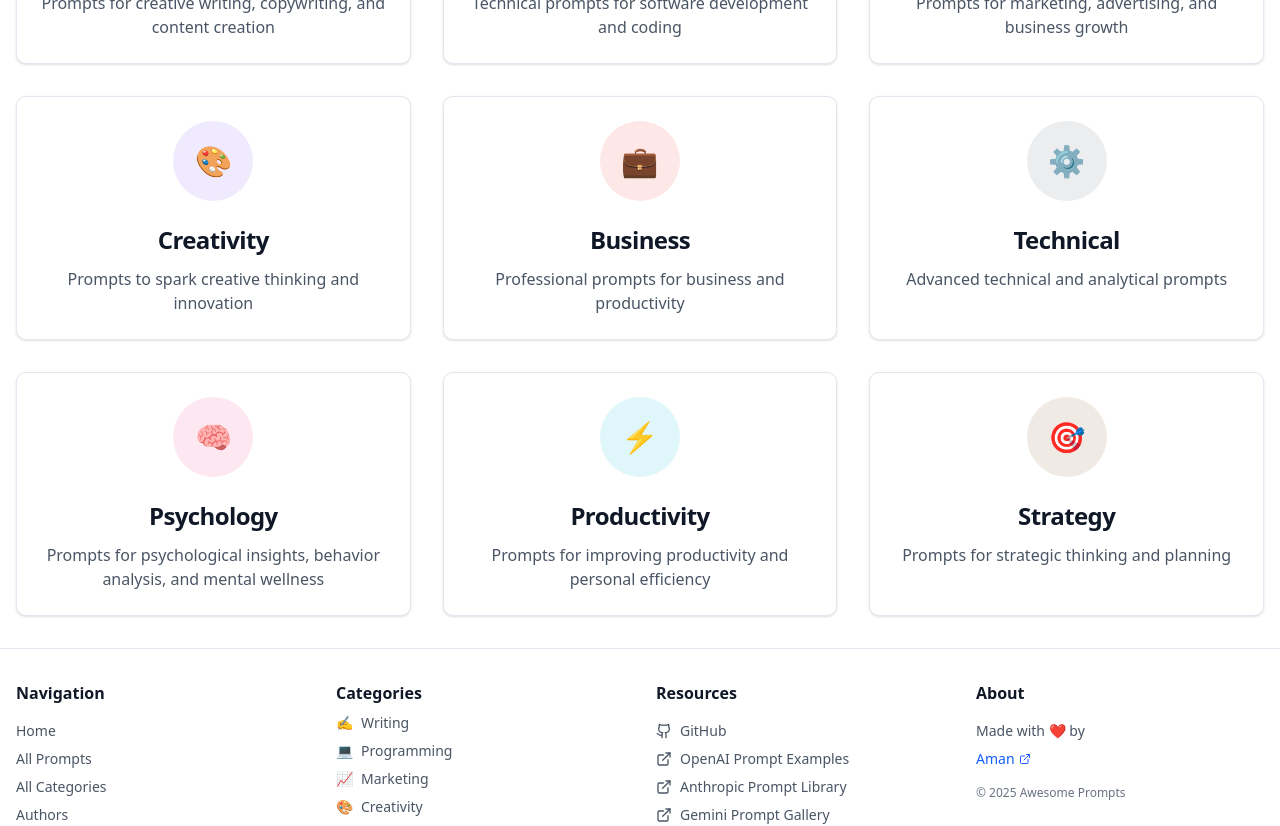
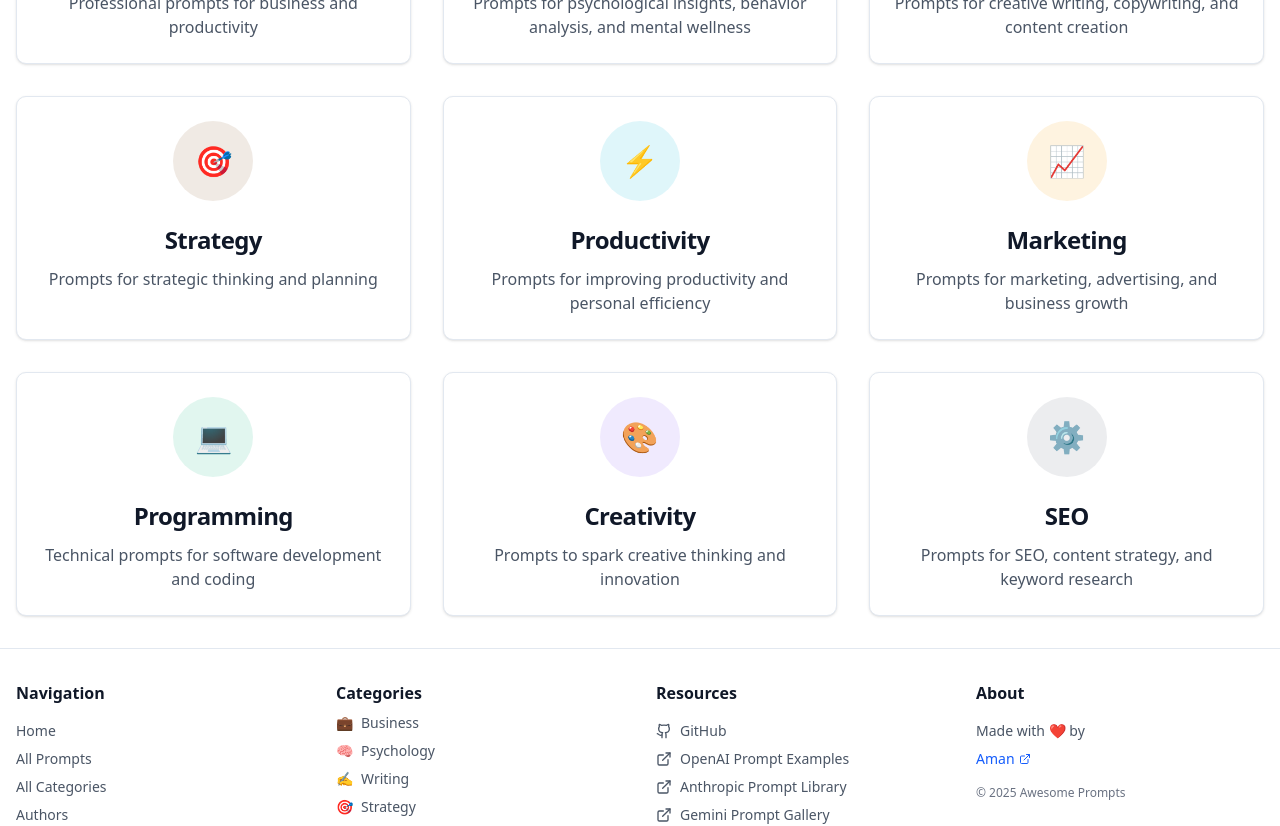
Before and after one commit to onlyoneaman/awesome-prompts, a Next.js app: page /categories in a window 1280 px wide. Shown: the part 440-1266 px from the top of the page. Built offline with nearby package versions, Linux system fonts and the light colour scheme; no server answers.

Commit message:
update categories

```diff
--- a/src/app/categories/[slug]/page.tsx
+++ b/src/app/categories/[slug]/page.tsx
@@ -1,7 +1,7 @@
 import { Metadata } from "next";
 import { notFound } from "next/navigation";
 import { getPromptsByCategory } from "@/lib/content.server";
-import { getCategoryBySlug, sampleCategories } from "@/lib/prompts";
+import { getCategoryBySlug, topCategories } from "@/lib/prompts";
 import { sortPrompts } from "@/lib/content";
 import { PromptCard } from "@/components/prompts/prompt-card";
 import { Button } from "@/components/ui/button";
@@ -108,7 +108,7 @@ export async function generateMetadata({ params }: Props): Promise<Metadata> {
 }
 
 export async function generateStaticParams() {
-  return sampleCategories.map(category => ({
+  return topCategories.map(category => ({
     slug: category.slug,
   }));
 }
@@ -188,7 +188,7 @@ export default async function CategoryPage({ params }: Props) {
       <div className="mt-12 md:mt-16">
         <h2 className="text-xl md:text-2xl font-semibold mb-4 md:mb-6 text-center md:text-left">Explore Other Categories</h2>
         <div className="grid grid-cols-2 md:grid-cols-3 lg:grid-cols-4 xl:grid-cols-5 gap-4">
-          {sampleCategories
+          {topCategories
             .filter(cat => cat.slug !== slug)
             .slice(0, 8) // Limit to 8 categories on mobile for better UX
             .map((otherCategory) => (
--- a/src/app/categories/page.tsx
+++ b/src/app/categories/page.tsx
@@ -1,7 +1,7 @@
 import { Metadata } from "next";
 import Link from "next/link";
 import { Card, CardDescription, CardHeader, CardTitle } from "@/components/ui/card";
-import { sampleCategories } from "@/lib/prompts";
+import { topCategories } from "@/lib/prompts";
 
 export const metadata: Metadata = {
   title: "Categories | Awesome Prompts",
@@ -26,7 +26,7 @@ export default function CategoriesPage() {
 
       {/* Categories Grid */}
       <div className="grid grid-cols-1 md:grid-cols-2 lg:grid-cols-3 gap-4 md:gap-8">
-        {sampleCategories.map((category) => (
+        {topCategories.map((category) => (
           <Link key={category.slug} href={`/categories/${category.slug}`}>
             <Card className="h-full hover:shadow-xl transition-all duration-300 hover:scale-[1.02] cursor-pointer border hover:border-gray-300 group">
               <CardHeader className="text-center pb-4 md:pb-6">
--- a/src/app/page.tsx
+++ b/src/app/page.tsx
@@ -3,7 +3,7 @@ import { Button } from "@/components/ui/button";
 import { Card, CardContent } from "@/components/ui/card";
 import { PromptCard } from "@/components/prompts/prompt-card";
 import { getAllPrompts } from "@/lib/content.server";
-import { sampleCategories, sortPrompts } from "@/lib/prompts";
+import { topCategories, sortPrompts } from "@/lib/prompts";
 import { Search, ArrowRight } from "lucide-react";
 import { PointerHighlight } from "@/components/ui/pointer-highlight";
 import { BackgroundBeams } from "@/components/ui/background-beams";
@@ -76,7 +76,7 @@ export default function Home() {
               </p>
             </div>
             <div className="grid grid-cols-2 md:grid-cols-3 lg:grid-cols-6 gap-4">
-              {sampleCategories.map((category) => (
+              {topCategories.map((category) => (
                 <Link key={category.id} href={`/categories/${category.slug}`}>
                   <Card className="h-full hover:shadow-md transition-shadow border border-gray-200">
                     <CardContent className="p-4 text-center">
--- a/src/app/prompts/submit/page.tsx
+++ b/src/app/prompts/submit/page.tsx
@@ -25,7 +25,7 @@ import {
 } from "@/components/ui/dropdown-menu";
 import Link from "next/link";
 import { Info, Github, ChevronDown } from "lucide-react";
-import { sampleCategories, generatePromptSlug } from "@/lib/prompts";
+import { topCategories, generatePromptSlug } from "@/lib/prompts";
 
 export default function SubmitPromptPage() {
   const [formData, setFormData] = useState({
@@ -126,7 +126,7 @@ export default function SubmitPromptPage() {
   const getCategoriesDisplayText = () => {
     if (formData.categories.length === 0) return "Select categories...";
     if (formData.categories.length === 1) {
-      const category = sampleCategories.find(c => c.slug === formData.categories[0]);
+      const category = topCategories.find(c => c.slug === formData.categories[0]);
       return category ? `${category.icon} ${category.name}` : formData.categories[0];
     }
     return `${formData.categories.length} categories selected`;
@@ -253,7 +253,7 @@ export default function SubmitPromptPage() {
                       <DropdownMenuContent className="w-80">
                         <DropdownMenuLabel>Select Categories</DropdownMenuLabel>
                         <DropdownMenuSeparator />
-                        {sampleCategories.map((category) => (
+                        {topCategories.map((category) => (
                           <DropdownMenuCheckboxItem
                             key={category.id}
                             checked={formData.categories.includes(category.slug)}
@@ -270,7 +270,7 @@ export default function SubmitPromptPage() {
                     {formData.categories.length > 0 && (
                       <div className="mt-2 flex flex-wrap gap-1">
                         {formData.categories.map((categorySlug) => {
-                          const category = sampleCategories.find(c => c.slug === categorySlug);
+                          const category = topCategories.find(c => c.slug === categorySlug);
                           return category ? (
                             <span
                               key={categorySlug}
@@ -474,7 +474,7 @@ export default function SubmitPromptPage() {
                   <div>
                     <h4 className="font-semibold text-gray-900 mb-2">Popular Categories</h4>
                     <div className="flex flex-wrap gap-2">
-                      {sampleCategories.slice(0, 4).map((category) => (
+                      {topCategories.slice(0, 4).map((category) => (
                         <div key={category.id} className="flex items-center gap-2">
                           <span>{category.icon}</span>
                           <span className="text-sm">{category.name}</span>
--- a/src/app/sitemap.ts
+++ b/src/app/sitemap.ts
@@ -1,7 +1,7 @@
 import { MetadataRoute } from 'next'
 import { getAllAuthors } from '@/lib/authors.server'
 import { getAllPrompts } from '@/lib/content.server'
-import { sampleCategories } from '@/lib/prompts'
+import { topCategories } from '@/lib/prompts'
 
 // Required for static export
 export const dynamic = 'force-static'
@@ -65,7 +65,7 @@ export default function sitemap(): MetadataRoute.Sitemap {
   }))
 
   // Dynamic category routes
-  const categoryRoutes: MetadataRoute.Sitemap = sampleCategories.map((category) => ({
+  const categoryRoutes: MetadataRoute.Sitemap = topCategories.map((category) => ({
     url: `${baseUrl}/categories/${category.slug}`,
     lastModified: currentDate,
     changeFrequency: 'weekly' as const,
--- a/src/components/layout/footer.tsx
+++ b/src/components/layout/footer.tsx
@@ -1,6 +1,6 @@
 import Link from "next/link";
 import { Github, ExternalLink } from "lucide-react";
-import { sampleCategories } from "@/lib/prompts";
+import { topCategories } from "@/lib/prompts";
 
 const navigationLinks = [
   { href: "/", label: "Home" },
@@ -67,7 +67,7 @@ export function Footer() {
               Categories
             </Link>
             <div className="space-y-2 mt-2">
-              {sampleCategories.map((category) => (
+              {topCategories.map((category) => (
                 <Link
                   key={category.slug}
                   href={`/categories/${category.slug}`}
--- a/src/components/layout/header.tsx
+++ b/src/components/layout/header.tsx
@@ -8,7 +8,7 @@ import {
   DropdownMenuItem,
   DropdownMenuTrigger,
 } from "@/components/ui/dropdown-menu";
-import { sampleCategories } from "@/lib/prompts";
+import { topCategories } from "@/lib/prompts";
 import { ChevronDown, Menu, X } from "lucide-react";
 import { useState } from "react";
 
@@ -64,7 +64,7 @@ export function Header() {
                     </Link>
                   </DropdownMenuItem>
                   <div className="border-t my-1"></div>
-                  {sampleCategories.map((category) => (
+                  {topCategories.map((category) => (
                     <DropdownMenuItem key={category.id} asChild>
                       <Link
                         href={`/categories/${category.slug}`}
@@ -135,7 +135,7 @@ export function Header() {
                 </Link>
 
                 <div className="pl-4 space-y-2 border-l-2 border-gray-100">
-                  {sampleCategories.map((category) => (
+                  {topCategories.map((category) => (
                     <Link
                       key={category.id}
                       href={`/categories/${category.slug}`}
--- a/src/lib/prompts.ts
+++ b/src/lib/prompts.ts
@@ -19,11 +19,27 @@ export {
 
 // Category utility function (not re-exported since categories are defined here)
 export function getCategoryBySlug(slug: string): PromptCategory | undefined {
-  return sampleCategories.find(category => category.slug === slug);
+  return topCategories.find(category => category.slug === slug);
 }
 
 // Categories remain static as they define the site structure
-export const sampleCategories: PromptCategory[] = [
+export const topCategories: PromptCategory[] = [
+  {
+    id: "business",
+    name: "Business",
+    description: "Professional prompts for business and productivity",
+    slug: "business",
+    color: "#EF4444",
+    icon: "💼"
+  },
+  {
+    id: "psychology",
+    name: "Psychology",
+    description: "Prompts for psychological insights, behavior analysis, and mental wellness",
+    slug: "psychology",
+    color: "#EC4899",
+    icon: "🧠"
+  },
   {
     id: "writing",
     name: "Writing",
@@ -31,6 +47,30 @@ export const sampleCategories: PromptCategory[] = [
     slug: "writing",
     color: "#3B82F6",
     icon: "✍️"
+  },
+  {
+    id: "strategy",
+    name: "Strategy",
+    description: "Prompts for strategic thinking and planning",
+    slug: "strategy",
+    color: "#8B5A2B",
+    icon: "🎯"
+  },
+  {
+    id: "productivity",
+    name: "Productivity",
+    description: "Prompts for improving productivity and personal efficiency",
+    slug: "productivity",
+    color: "#06B6D4",
+    icon: "⚡"
+  },
+  {
+    id: "marketing",
+    name: "Marketing",
+    description: "Prompts for marketing, advertising, and business growth",
+    slug: "marketing",
+    color: "#F59E0B",
+    icon: "📈"
   },
   {
     id: "programming",
@@ -41,14 +81,6 @@ export const sampleCategories: PromptCategory[] = [
     icon: "💻"
   },
   {
-    id: "marketing",
-    name: "Marketing",
-    description: "Prompts for marketing, advertising, and business growth",
-    slug: "marketing",
-    color: "#F59E0B",
-    icon: "📈"
-  },
-  {
     id: "creativity",
     name: "Creativity",
     description: "Prompts to spark creative thinking and innovation",
@@ -57,43 +89,11 @@ export const sampleCategories: PromptCategory[] = [
     icon: "🎨"
   },
   {
-    id: "business",
-    name: "Business",
-    description: "Professional prompts for business and productivity",
-    slug: "business",
-    color: "#EF4444",
-    icon: "💼"
-  },
-  {
-    id: "technical",
-    name: "Technical",
-    description: "Advanced technical and analytical prompts",
-    slug: "technical",
+    id: "seo",
+    name: "SEO",
+    description: "Prompts for SEO, content strategy, and keyword research",
+    slug: "seo",
     color: "#6B7280",
     icon: "⚙️"
-  },
-  {
-    id: "psychology",
-    name: "Psychology",
-    description: "Prompts for psychological insights, behavior analysis, and mental wellness",
-    slug: "psychology",
-    color: "#EC4899",
-    icon: "🧠"
-  },
-  {
-    id: "productivity",
-    name: "Productivity",
-    description: "Prompts for improving productivity and personal efficiency",
-    slug: "productivity",
-    color: "#06B6D4",
-    icon: "⚡"
-  },
-  {
-    id: "strategy",
-    name: "Strategy",
-    description: "Prompts for strategic thinking and planning",
-    slug: "strategy",
-    color: "#8B5A2B",
-    icon: "🎯"
   }
 ];
```
